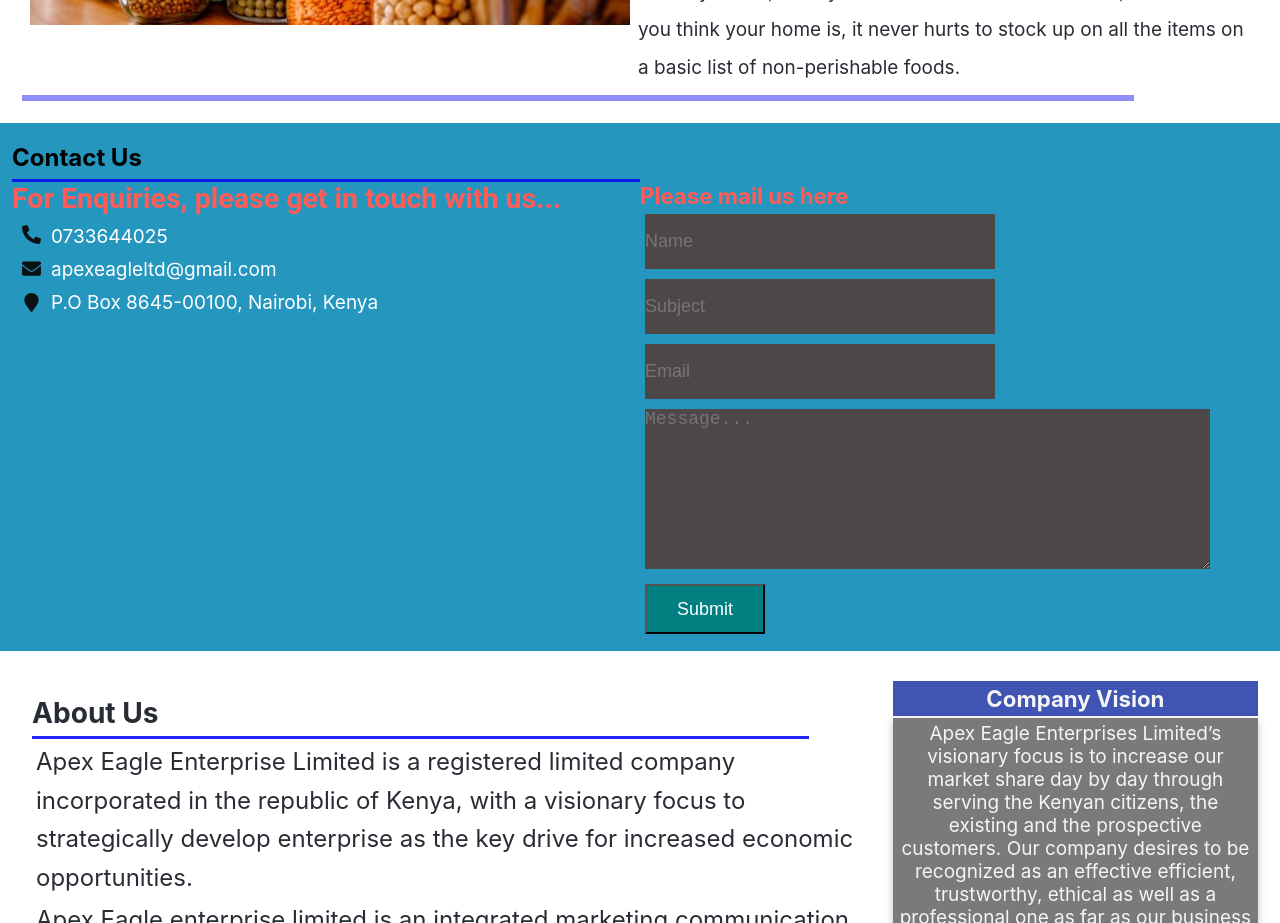
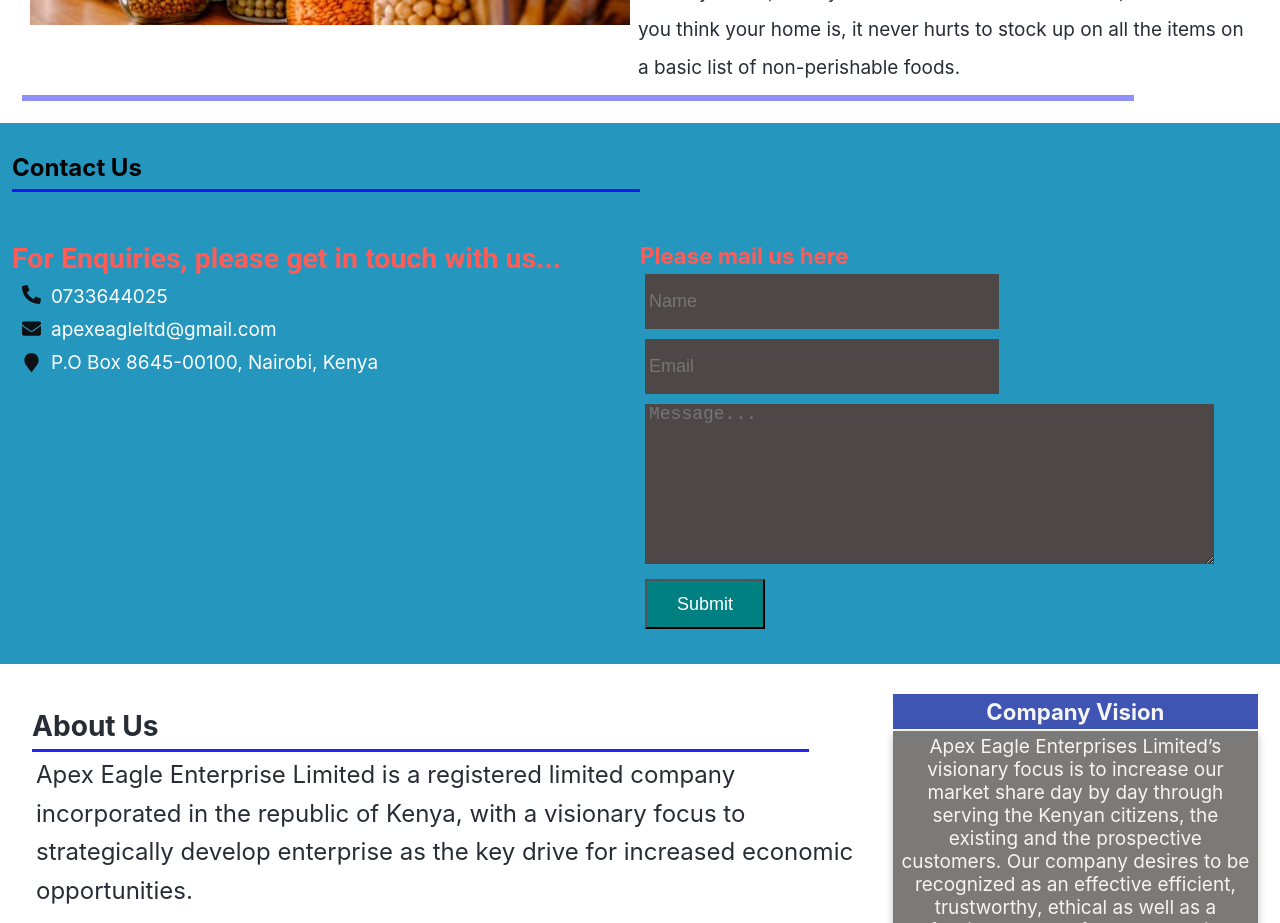
Before and after one commit to Nobby-code/apex-portfolio, a React (Create React App) app: page / in a window 1280 px wide. Shown: the part 5280-6203 px from the top of the page. Built offline with nearby package versions, Linux system fonts and the light colour scheme.

Commit message:
mail functionality implemented and title changed

```diff
--- a/package.json
+++ b/package.json
@@ -3,6 +3,7 @@
   "version": "0.1.0",
   "private": true,
   "dependencies": {
+    "@emailjs/browser": "^3.10.0",
     "@fortawesome/fontawesome-svg-core": "^6.1.1",
     "@fortawesome/free-solid-svg-icons": "^6.1.1",
     "@fortawesome/react-fontawesome": "^0.1.18",
@@ -14,6 +15,7 @@
     "react-dom": "^18.1.0",
     "react-icons": "^4.3.1",
     "react-scripts": "5.0.1",
+    "react-toastify": "^9.1.2",
     "swiper": "^9.1.1",
     "web-vitals": "^2.1.4"
   },
--- a/public/index.html
+++ b/public/index.html
@@ -24,7 +24,7 @@
       work correctly both with client-side routing and a non-root public URL.
       Learn how to configure a non-root public URL by running `npm run build`.
     -->
-    <title>React App</title>
+    <title>Apex Eagle Enterprise Limited</title>
   </head>
   <body>
     <noscript>You need to enable JavaScript to run this app.</noscript>
--- a/src/App.css
+++ b/src/App.css
@@ -641,6 +641,7 @@
 
 .resume .solutions .solution-details h3{
   color: rgba(13, 13, 243, 0.904);
+  /* color: #2596be; */
 }
 .resume .solutions img{
   text-align: center;
@@ -724,6 +725,8 @@
   background-color: #76b5c5;
   background-color: #2596be;
   margin: 0;
+  padding-top: 30px;
+  padding-bottom: 30px;
 }
 .contacts-header {
   height: 36px;
@@ -741,6 +744,7 @@
   font-size: 24px;
   width: 50%;
   color: black;
+  margin-bottom: 50px;
 }
 
 .contacts-content {
@@ -799,6 +803,7 @@
   color: white;
   border: none;
   border: none;
+  padding-left: 4px;
 }
 
 .contacts-form input:hover {
@@ -820,6 +825,7 @@
   background-color: rgb(78, 71, 71);
   color: white;
   border: none;
+  padding-left: 4px;
 }
 
 .mailing h3 {
--- a/src/components/Main.js
+++ b/src/components/Main.js
@@ -9,7 +9,6 @@
 import 'swiper/css/navigation'
 import 'swiper/css/effect-fade'
 import 'swiper/css/autoplay'
-// import Profile2 from '../Images/apex3.jpg'
 import Brand from '../Images/brand.jpg'
 import Marketing from '../Images/consumerMarketing.jpg'
 import Communication from '../Images/corporateCommunication.jpg'
@@ -22,7 +21,14 @@
 import Profile2 from '../Images/profile.jpg'
 import Logo2 from '../Images/logo2.png'
 import { FaPhoneAlt, FaEnvelope, FaMapMarker, FaTimes, FaBars } from 'react-icons/fa'
-// import { faBullseye } from '@fortawesome/free-solid-svg-icons';
+
+//emailjs
+import emailjs from '@emailjs/browser';
+
+//toast
+import { ToastContainer, toast } from 'react-toastify';
+import 'react-toastify/dist/ReactToastify.css';
+
 
 const Main = () => {
 
@@ -91,7 +97,49 @@
         contRef.current.scrollIntoView({ behavior: 'smooth' });
         console.log("clicked");
     }
-    // "my-header hideHeader"
+
+
+    // sending emails through emailjs
+    const form = useRef();
+
+    const sendEmail = (e) => {
+      e.preventDefault();
+
+      emailjs.sendForm('service_5qvixdu', 'template_caczu9m', form.current, 'user_1BoT1iwLFcc1zKkeGYtFd')
+        .then((result) => {
+            notify()
+            e.target.reset();
+        }, (error) => {
+            notifyFailure();
+        });
+    };
+
+    //toast notification
+    const notify = () => {
+        toast.success('Mail sent successfully!', {
+            position: "top-center",
+            autoClose: 4000,
+            hideProgressBar: true,
+            closeOnClick: true,
+            pauseOnHover: true,
+            draggable: true,
+            progress: undefined,
+            theme: "colored",
+            });
+    }
+
+    const notifyFailure = () => {
+        toast.error('Message not sent!', {
+            position: "top-center",
+            autoClose: 4000,
+            hideProgressBar: true,
+            closeOnClick: true,
+            pauseOnHover: true,
+            draggable: true,
+            progress: undefined,
+            theme: "colored",
+            });
+    }
 
     return (
         <div className='container'>
@@ -151,28 +199,15 @@
                             </div>
                         </div>
                     </div>
-                    {/* <p className='description-para'>I’m a creative UI/UX designer and web applications developer.
-                        <br />
-                        I also do CRUD backed
-                    </p>
-                    <h4>Let's build something profesional</h4> */}
                     <br />
                     <button onClick={handleContact} className='hire-btn'>Contact Us</button>
                     <br />
                     <br />
                     <div className='social-media'>
-                        {/* <ul className='social-links'>
-                            <li><a href="https://www.facebook.com/gudah.norbert" target="_blank" rel="noreferrer"><em><FaFacebook /></em><span>Facebook</span></a></li>
-                            <li><a href="https://twitter.com/home" target="_blank" rel="noreferrer"><em><FaTwitter /></em><span>Twitter</span></a></li>
-                            <li><a href="https://www.instagram.com/?utm_source=op_m_sd" target="_blank" rel="noreferrer"><em><FaInstagram /></em><span>Instagram</span></a></li>
-                        </ul> */}
                         <img src={Profile2} data-aos="zoom-in" alt='' />
                     </div>
                 </div>
                 <div className='profile-image'>
-                    {/* <img src={Profile} />
-                    <img src={Communication} />
-                    <img src={Public} /> */}
                     <Swiper
                         modules={[Navigation, EffectFade, Pagination, Autoplay]}
                         navigation
@@ -182,7 +217,6 @@
                         slidesPerView={2}
                         loop
                         pagination={{ clickable: true }}
-                    //   className='profile-image'
                     >
                         <SwiperSlide className='my-slider'>
                             <h3>Office Supplies</h3>
@@ -385,7 +419,6 @@
             </div>
 
             <div ref={contRef} className="contacts page">
-                {/* <h3 className='contacts-header'>Contacts</h3> */}
                 <h4 className='contact-header'>Contact Us</h4>
                 <div className='contacts-content'>
                     <div className='first-cont-info'>
@@ -402,20 +435,14 @@
                                 <li>P.O Box 8645-00100, Nairobi, Kenya</li>
                             </ul>
                         </div>
-                        {/* <h3 className='sites-header'>Social sites:</h3> */}
-                        {/* <ul className='social-links'>
-            <li><a href='#' target="_blank" rel="noreferrer"><em><FaFacebook /></em><span>Facebook</span></a></li>
-            <li><a href='#' target="_blank" rel="noreferrer"><em><FaTwitter /></em><span>Twitter</span></a></li>
-            <li><a href='#' target="_blank" rel="noreferrer"><em><FaInstagram /></em><span>Instagram</span></a></li>
-        </ul> */}
                     </div>
                     <div className='mailing'>
                         <h3>Please mail us here</h3>
-                        <form className="contacts-form">
-                            <input type='text' placeholder='Name' required /> <br />
-                            <input type='text' placeholder='Subject' required /> <br />
-                            <input type='email' placeholder='Email' required /> <br />
-                            <textarea cols='50' rows='8' placeholder='Message...' required /> <br />
+                        <form ref={form} onSubmit={sendEmail} className="contacts-form">
+                            <input type='text' placeholder='Name' name="from_name" required /> <br />
+                            {/* <input type='text' placeholder='Subject' name="subject" required /> <br /> */}
+                            <input type='email' placeholder='Email' name="from_email" required /> <br />
+                            <textarea cols='50' rows='8' placeholder='Message...' name="message" required /> <br />
                             <button className="contacts-button">Submit</button>
                         </form>
 
@@ -569,6 +596,7 @@
                 </button>
                 <p className='footer-bottom'>Apex Eagle Enterprise Limited &copy; Copyright 2023</p>
             </div>
+            <ToastContainer />
         </div>
     )
 }
```
Also changed, not shown: 2 other files (tests, documents, lock files or other folders).
